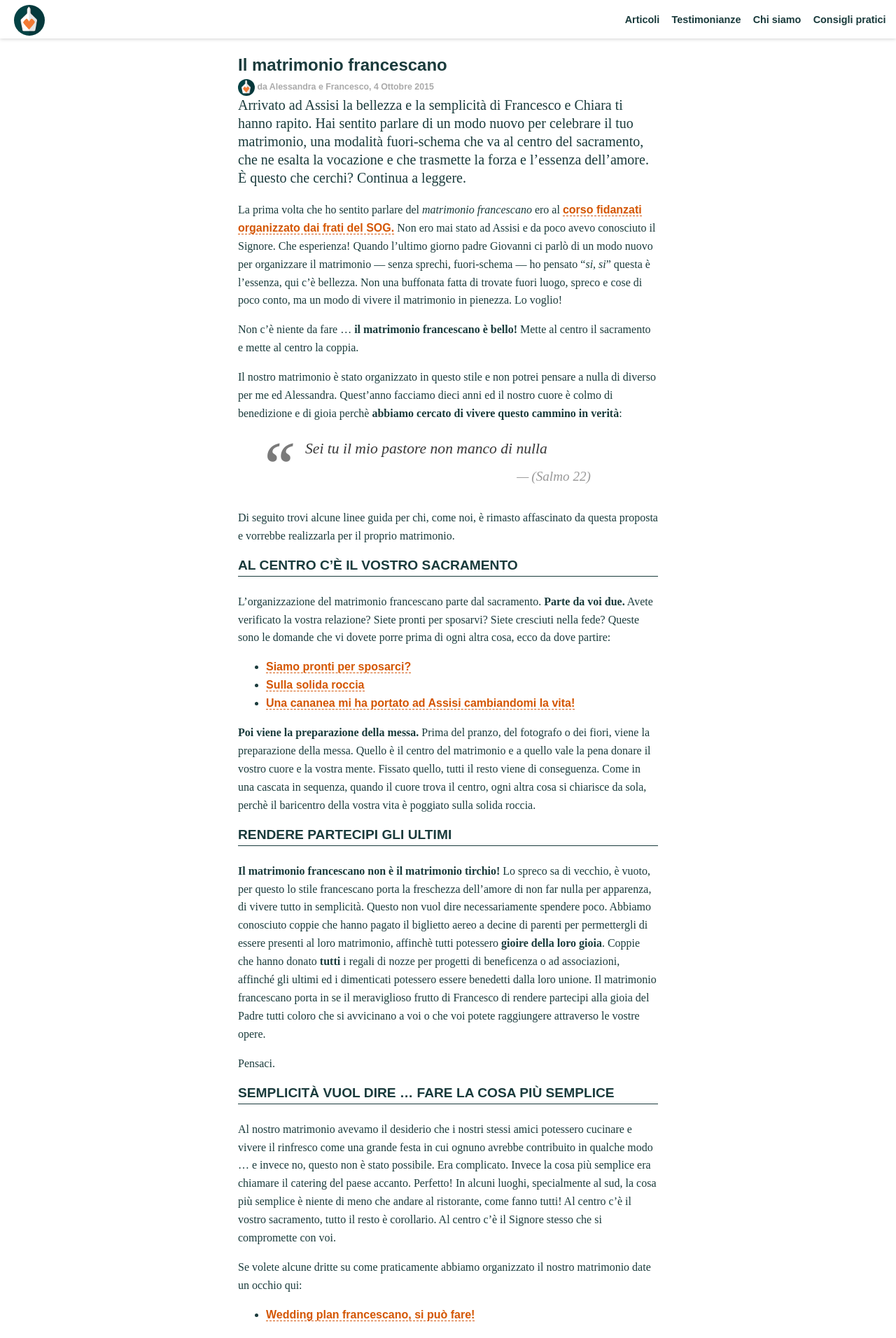
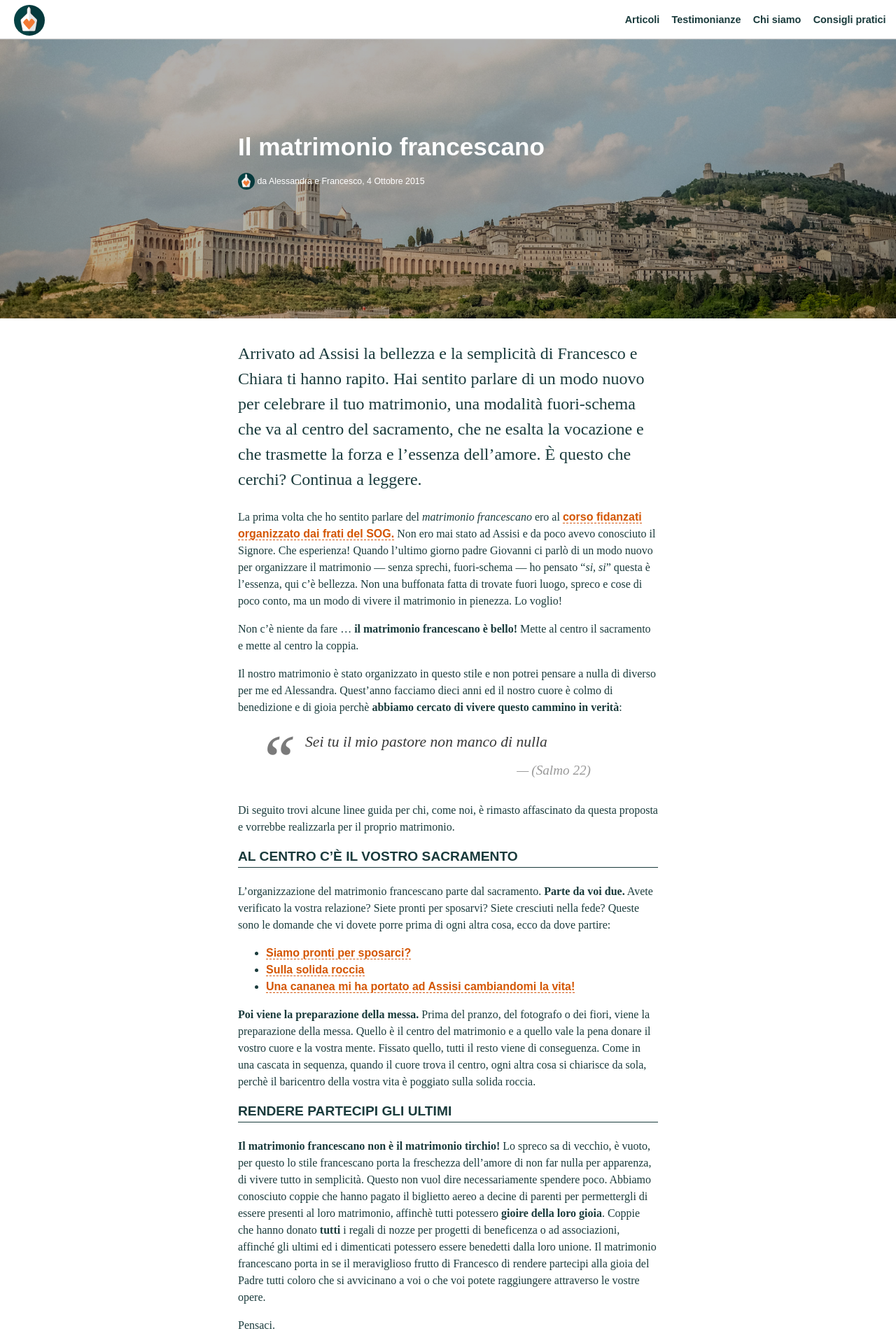
Before and after one commit to 5p2p/matrimoniofrancescano, a Jekyll site: the page built from _posts/2015-07-03-il-matrimonio-francescano.md, in a window 1280 px wide. Shown: the top 1912 px of the page at 70% size. Built offline with Jekyll 4.4.1, drawn with Linux system fonts in a browser that asks for light colours; nearby versions of some CDN libraries.

Commit message:
post refinement

```diff
--- a/_config.yml
+++ b/_config.yml
@@ -20,6 +20,7 @@ header:  images/header/header.png
 # ---------------------------------------------------------
 # Jekyll stuff
 # ---------------------------------------------------------
+images: images/posts
 permalink: /:categories/:title
 markdown: kramdown
 timezone: Europe/Rome
--- a/_layouts/post.html
+++ b/_layouts/post.html
@@ -9,7 +9,6 @@
 
 
 <body>
-
 
 
 <div id="sb-site"> <!--main content for animation-->
@@ -33,13 +32,16 @@
 
 <div class="header_spacer"></div>
 
-<img id="splash" src="" alt="">
+<style type="text/css">
+.splash {background-image:
+    linear-gradient(rgba(0, 0, 0, 0.3), rgba(0, 0, 0, 0.3)), url('{{site.images}}/{{page.image}}');}
+</style>
 
-<div class="row post text">
+<section id="postTitle">
+    <div class="splash"></div>
 
     <div class="postHead">
-
-        <h1 class="title"><a href="{{page.url}}">{{page.title}}</a></h1>
+        <h1><a href="{{page.url}}">{{page.title}}</a></h1>
 
         <span class="postAuthor">
 
@@ -53,25 +55,21 @@
 
               </span></a>
 
-
                 {% include dates_ita.html %}
 
+        </span>
+    </div>
+</section>
 
-
-        </span>
-
-    </div>
-
-    <div class="post">
-
+<div class="post row">
 
     {{ content }}
 
-    </div>
+</div>
 
 
   <!--POST FOOTER FOR TEXT-->
-    <div class="postFooter">
+    <div class="postFooter row">
       <ul class="postStats bmargin">
 
 
--- a/_posts/2015-07-03-il-matrimonio-francescano.md
+++ b/_posts/2015-07-03-il-matrimonio-francescano.md
@@ -7,6 +7,7 @@ author: ruvido
 publish: ok
 slug: il-matrimonio-francescano
 date: 4-10-2015
+image: il-matrimonio-francescano.jpg
 ---
 
 Arrivato ad Assisi la bellezza e la semplicità di Francesco e Chiara ti hanno rapito. Hai sentito parlare di un modo nuovo per celebrare il tuo matrimonio, una modalità fuori-schema che va al centro del sacramento, che ne esalta la vocazione e che trasmette la forza e l'essenza dell'amore. È questo che cerchi? Continua a leggere.
--- a/assets/css/matrimoniofrancescano.scss
+++ b/assets/css/matrimoniofrancescano.scss
@@ -26,6 +26,9 @@ $Column_Size:             600px;
 $Header_height:           55px;
 $Max_height:              600px;
 $Top_header_height:       55px;
+$Text_padding:            1rem; // padding from borders in mobile
+$Splash_height:           400px;
+$Line_height:             1.5;
 
 // <!--Fonts-->
 // $Headings:                "calluna-sans",sans-serif;
@@ -37,10 +40,15 @@ $Fancy:                   "Clarendon"; // quotes
   font-style: normal;
   font-weight: 900;
 }
+.font_normal{
+  // font-family: "calluna-sans",sans-serif;
+  font-style: normal;
+  font-weight: normal;
+}
 
 // Typography
 $scale   : 1.25;
-$pg_size : 1.0rem;          // paragraph size
+$pg_size : 1.2rem;          // paragraph size
 $sm_size : $pg_size/$scale;
 $vs_size : $sm_size/$scale;
 $h4_size : $pg_size*$scale;
@@ -60,6 +68,10 @@ h1 { font-size: $h1_size; }
 
 ///////////////////////////////////////////////////
 
+body{
+  line-height: $Line_height;
+}
+
 // Header settings
 
 #landing {
@@ -73,10 +85,6 @@ h1 { font-size: $h1_size; }
 }
 
 #top {
-  /*background: red;*/
-
-  // display: inline-block;
-  // display: none;
   width: 100%;
   height: $Top_header_height;
   line-height: $Top_header_height;
@@ -84,7 +92,7 @@ h1 { font-size: $h1_size; }
   top:0;
   z-index: 999;
   // border-bottom: 1px solid $Header_Background;
-  box-shadow: 0px 1px 5px #D3D3D3;
+  box-shadow: 0px 1px 1px #D3D3D3;
   background: white;
   overflow: hidden;
   .logo {
@@ -114,6 +122,44 @@ h1 { font-size: $h1_size; }
   height: $Top_header_height;
 }
 
+ #postTitle{
+  margin-bottom: 2rem;
+
+  .splash {
+    background-size: cover;
+    background-position: center center;
+    display: block;
+    height: $Splash_height;
+    width: 100%;
+  }
+
+  .postHead {
+    @extend .row;
+    position: absolute;
+    top: 0.4*$Splash_height; //30vh;
+    margin: 0 auto 2rem auto;
+    // margin-right: auto;
+    left: 0;
+    right: 0;
+    font-size: $bg_size;
+    color: white;
+    h1 {
+      color: white;
+      line-height: 1.2;
+      padding-bottom: 1rem;
+      font-size: 2.2rem;
+    }
+    .postAuthor {
+      color: white;
+      @extend .font_normal;
+      // font-size: $pg_size;
+      a {
+      @extend .font_normal;
+      }
+    }
+  }
+}
+
 // ------------------------------------------------
 
 
@@ -135,7 +181,7 @@ a {
 }
 
 .row {
-  padding: 0 2rem;
+  padding: 0 $Text_padding;
   max-width: $Column_Size;
 }
 
@@ -198,7 +244,8 @@ h1,h2,h3,h4,h5,h6 {
     // font-family: $Headings !important;
 }
 
-body,ol.notes li.note blockquote a,.postAuthor,.postStats,ol.notes li {
+// body,ol.notes li.note blockquote a,.postAuthor,.postStats,ol.notes li {
+body,ol.notes li.note blockquote a,.postStats,ol.notes li {
   @extend .font_black;
     // font-family: $Subheadings !important;
 }
@@ -256,7 +303,7 @@ body,ol.notes li.note blockquote a,.postAuthor,.postStats,ol.notes li {
 // {/block:PermalinkPage}
 
 /* first paragraph larger */
-.post > p:first-of-type{font-size: $h4_size; line-height: 1.3;}
+.post > p:first-of-type{font-size: $h4_size;}
 
 
 .post p a,.post li a {
@@ -293,6 +340,7 @@ body,ol.notes li.note blockquote a,.postAuthor,.postStats,ol.notes li {
         line-height: 1.6;
         position: relative;
         color: #383838;
+        padding-top: 1rem;
     }
     blockquote:before {
         display: block;
@@ -423,12 +471,12 @@ h1,h2,h3,h4,h5 {
     border-radius: 50%;
 }
 
-h1.title {
-    margin-top: 2.912rem;
-    font-size: 1.5rem;
-    line-height: 2.427rem;
-    margin-top: 1.2rem;
-}
+// h1.title {
+//     margin-top: 2.912rem;
+//     font-size: 1.5rem;
+//     line-height: 2.427rem;
+//     margin-top: 1.2rem;
+// }
 
 // h1.title:before {
 //     content: '\2022';
```
Also changed, not shown: other parts of _layouts/post.html (+1 -1 lines), images/posts/il-matrimonio-francescano.jpg (added).
